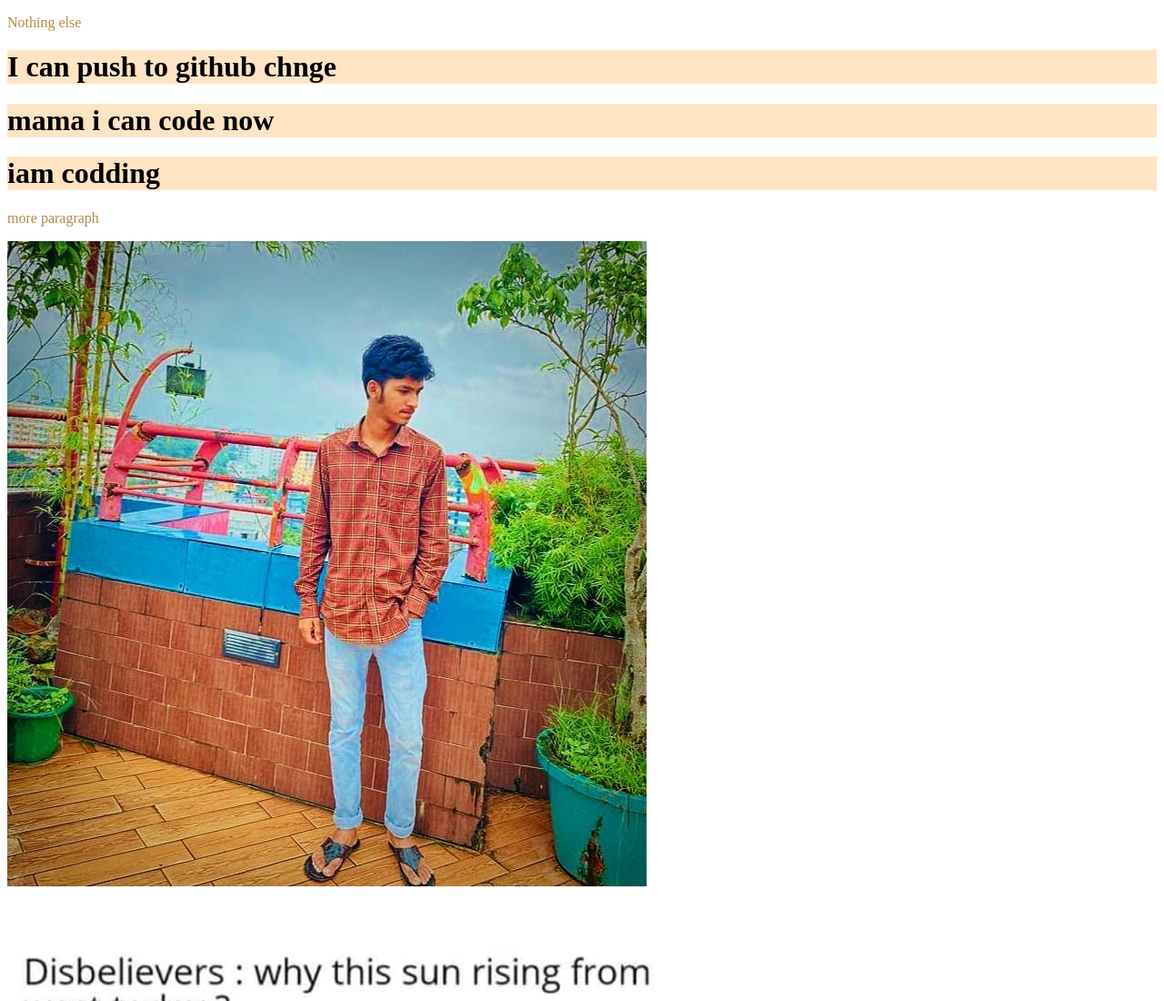
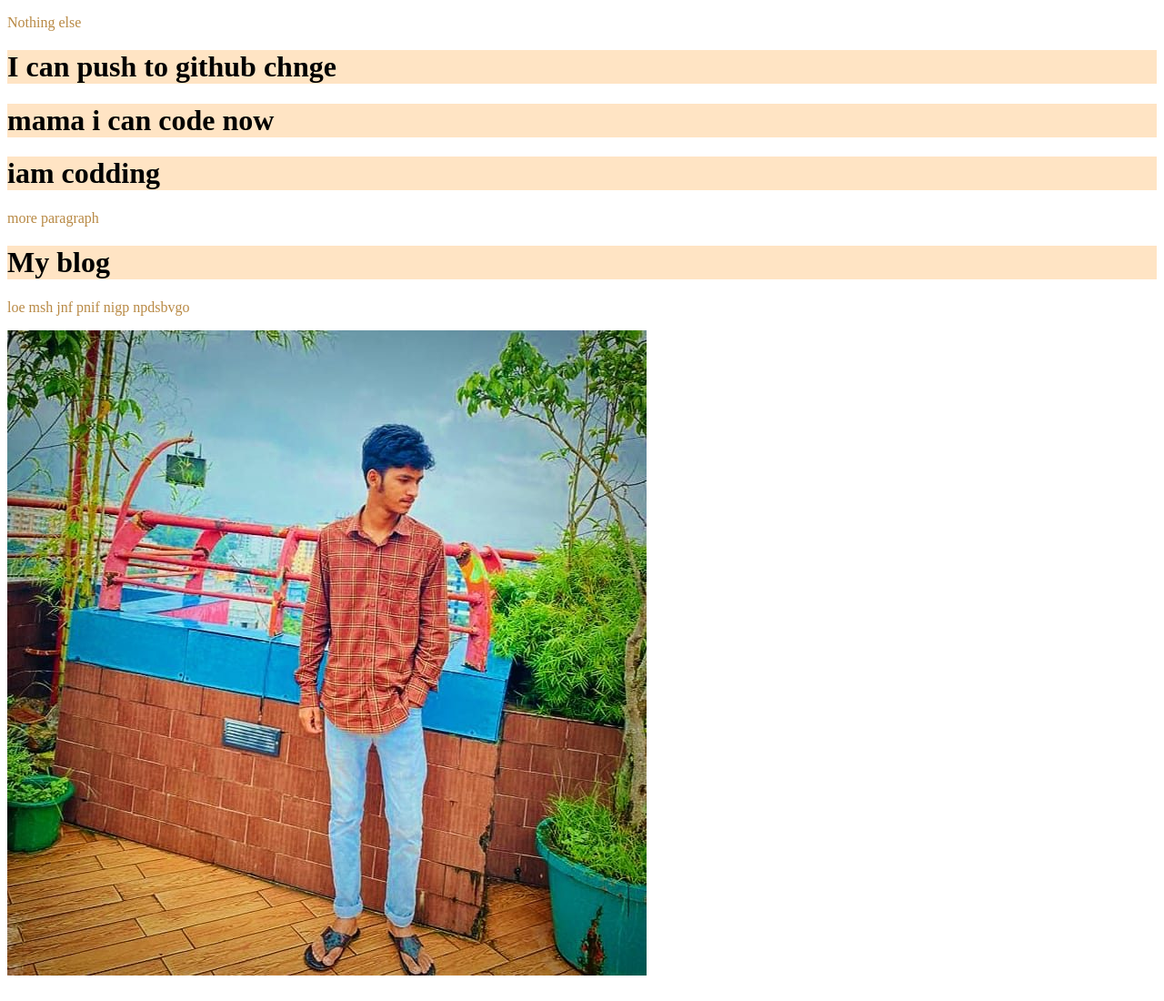
Before and after one commit to Sajid090/my-third-repo, a plain HTML site: page index.html in a window 1280 px wide. Shown: the top 1100 px of the page at 91% size. Drawn offline with Linux system fonts and the light colour scheme.

Commit message:
blog addeded

```diff
--- a/index.html
+++ b/index.html
@@ -13,6 +13,10 @@
     <h1>mama i can code now</h1>
     <h1> iam codding</h1>
     <p>more paragraph</p>
+    <div>
+        <h1>My blog</h1>
+        <p>loe msh jnf pnif nigp npdsbvgo </p>
+    </div>
     <img src="291460478_167490172474043_6259340587398552819_n.jpg" alt="">
     <img src="299315916_579299940428065_1504842501004988721_n.jpg" alt="">
 </body>
```
